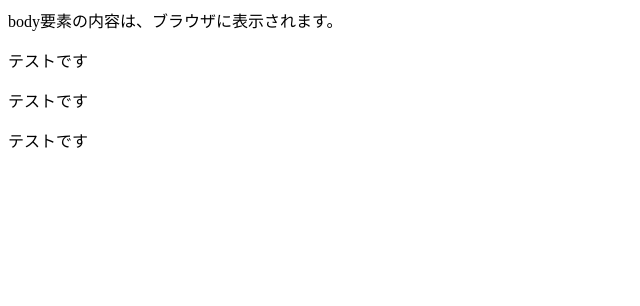
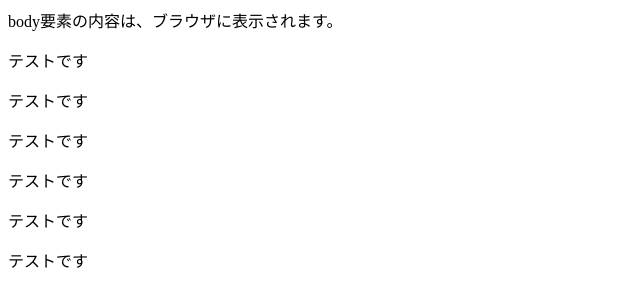
Before and after one commit to soedatomohiro/dev, a plain HTML site: page index.html in a window 1280 px wide. Shown: the whole page, without its empty margins (0-640 px from the left). Drawn offline with Linux system fonts and the light colour scheme.

Commit message:
マスタからコミット

```diff
--- a/index.html
+++ b/index.html
@@ -4,6 +4,8 @@ body要素の内容は、ブラウザに表示されます。
 <p>テストです</p>
 <p>テストです</p>
 <p>テストです</p>
-
+<p>テストです</p>
+<p>テストです</p>
+<p>テストです</p>
 </body>
 </html>
```
